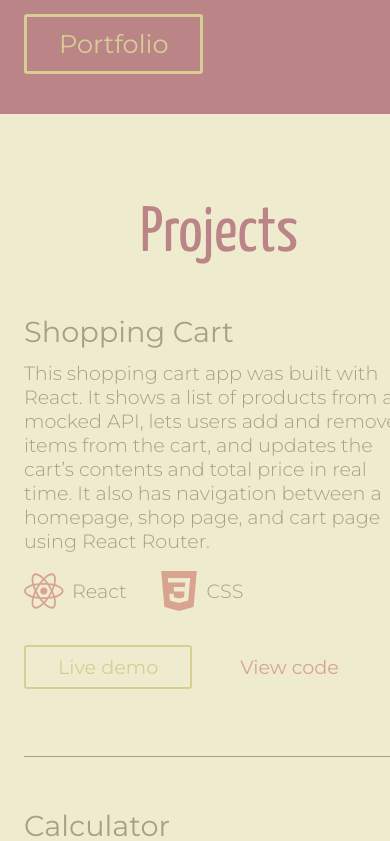
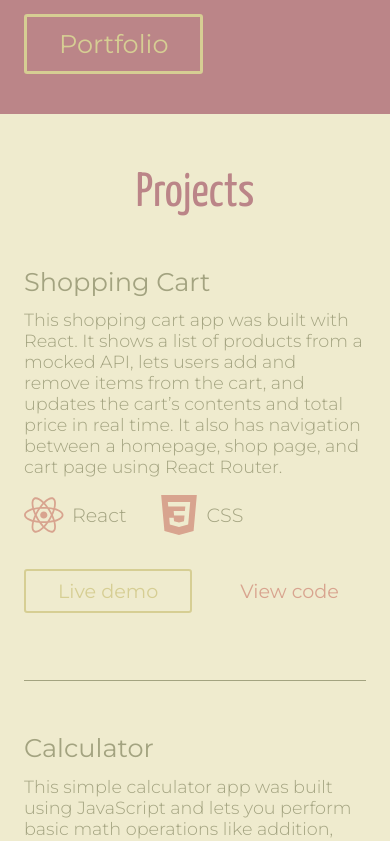
Before and after one commit to chavimiller/chavi-portfolio, a React (Vite) app: page / in a window 390 px wide. Shown: the part 1860-2701 px from the top of the page. Built offline with nearby package versions, Linux system fonts and the light colour scheme.

Commit message:
Add responsive layout for mobile for About section

```diff
--- a/src/components/Card.module.css
+++ b/src/components/Card.module.css
@@ -40,3 +40,23 @@
   align-items: center;
   gap: 3rem;
 }
+
+@media (max-width: 480px) {
+
+  .cardContainer {
+    height: fit-content;
+    width: fit-content;
+ }
+
+  .projectTitle {
+    font-size: 1.6rem;
+  }
+
+  .projectDesc {
+    font-size: 1.1rem;
+  }
+
+  .stackContainer {
+    flex-wrap: wrap;
+  }
+}
--- a/src/components/Projects.module.css
+++ b/src/components/Projects.module.css
@@ -20,3 +20,14 @@
   padding: 4rem 0 1rem 0;
   text-align: center;
 }
+
+@media (max-width: 480px) {
+    .projectSection {
+        height: fit-content;
+    }
+
+    .projectsHeading {
+        font-size: 3rem;
+        padding: 2rem 0 1rem 0;
+    }
+}
```
